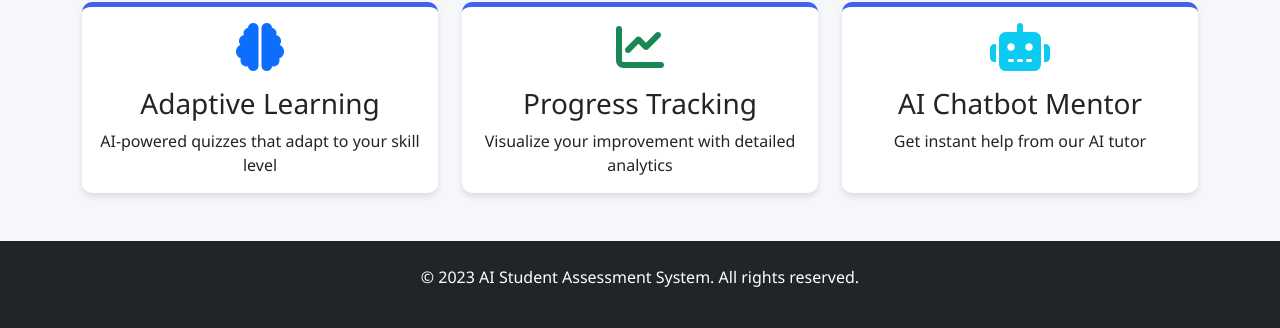
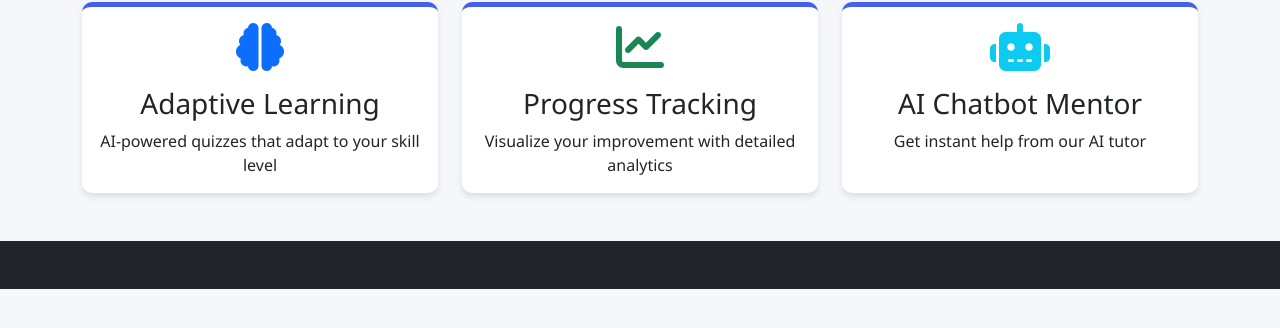
Before and after one commit to chetan924/sunhacks, a plain HTML site: page index.html in a window 1280 px wide. Shown: the part 690-1018 px from the top of the page. After the commit the page ends 979 px from the top, so only its background shows below. Drawn offline with nearby package versions, Linux system fonts and the light colour scheme.

Commit message:
Update index.html

```diff
--- a/index.html
+++ b/index.html
@@ -204,7 +204,7 @@
     <!-- Footer -->
     <footer class="bg-dark text-white py-4 mt-5">
         <div class="container text-center">
-            <p>&copy; 2023 AI Student Assessment System. All rights reserved.</p>
+
         </div>
     </footer>
 
@@ -213,4 +213,5 @@
     <!-- Custom JS -->
     <script src="./scripts/main.js"></script>
 </body>
+
 </html>
```
